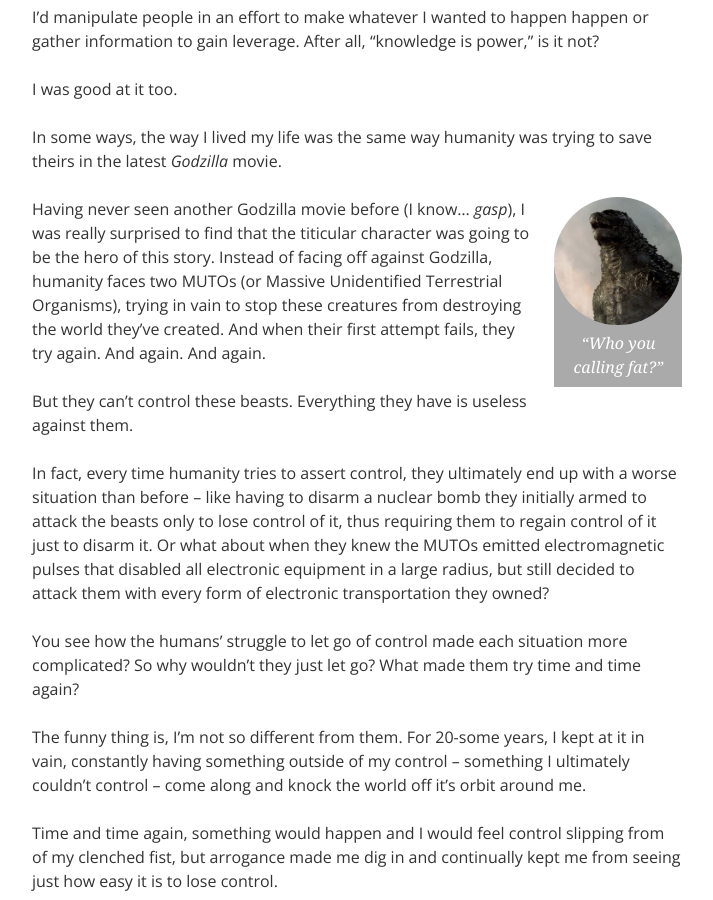
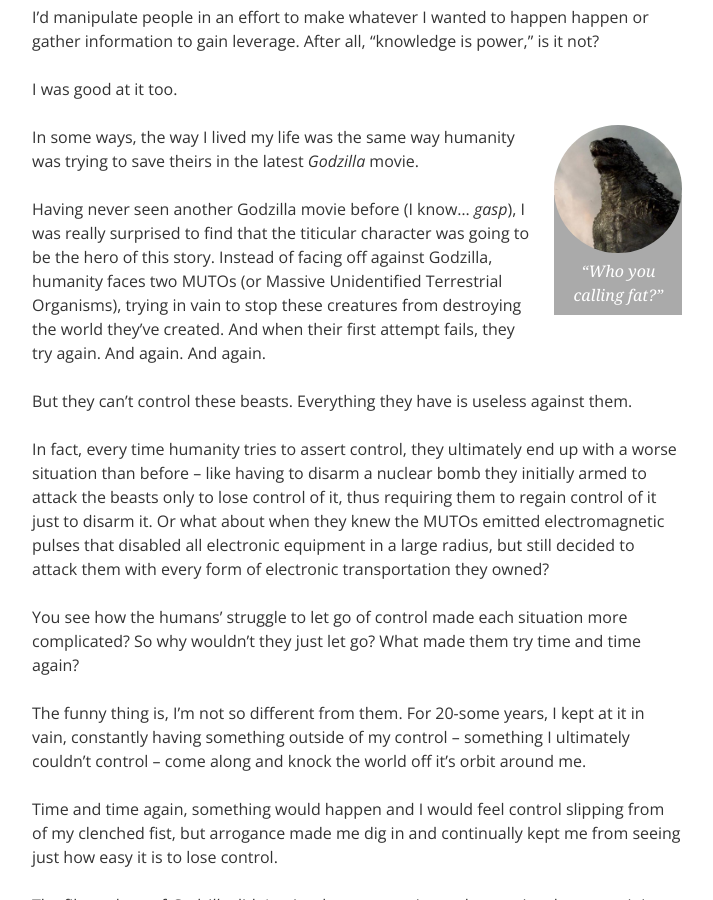
Before and after one commit to ericrovtar/ericrovtar.github.io, a Jekyll site: the page built from _posts/2014-05-17-fighting-for-control-(godzilla-2014).md, in a window 1280 px wide and 900 px high, scrolled down 618 px. Shown: the whole window, without its empty margins (58-771 px from the left). Built offline with Jekyll 4.4.1, drawn with Linux system fonts in a browser that asks for light colours; nearby versions of some CDN libraries; comment, search, counter and statistics services are not loaded.

Commit message:
Up a little

```diff
--- a/_posts/2014-05-17-fighting-for-control-(godzilla-2014).md
+++ b/_posts/2014-05-17-fighting-for-control-(godzilla-2014).md
@@ -26,6 +26,8 @@ I’d manipulate people in an effort to make whatever I wanted to happen happen
 
 I was good at it too.
 
+{% include figure.html src="/images/posts/godzilla_godzilla.jpg" caption="&ldquo;Who you calling fat?&rdquo;" %}
+
 In some ways, the way I lived my life was the same way humanity was trying to save theirs in the latest <i>Godzilla</i> movie.
 
 {% comment %}
@@ -37,8 +39,6 @@ Without humanity present, nature has taken back control of what once was its own
 
 Then there’s the real threat of the movie.
 {% endcomment %}
-
-{% include figure.html src="/images/posts/godzilla_godzilla.jpg" caption="&ldquo;Who you calling fat?&rdquo;" %}
 
 Having never seen another Godzilla movie before (I know&hellip; <i>gasp</i>), I was really surprised to find that the titicular character was going to be the hero of this story. Instead of facing off against Godzilla, humanity faces two MUTOs (or Massive Unidentified Terrestrial Organisms), trying in vain to stop these creatures from destroying the world they’ve created. And when their first attempt fails, they try again. And again. And again.
 
```
